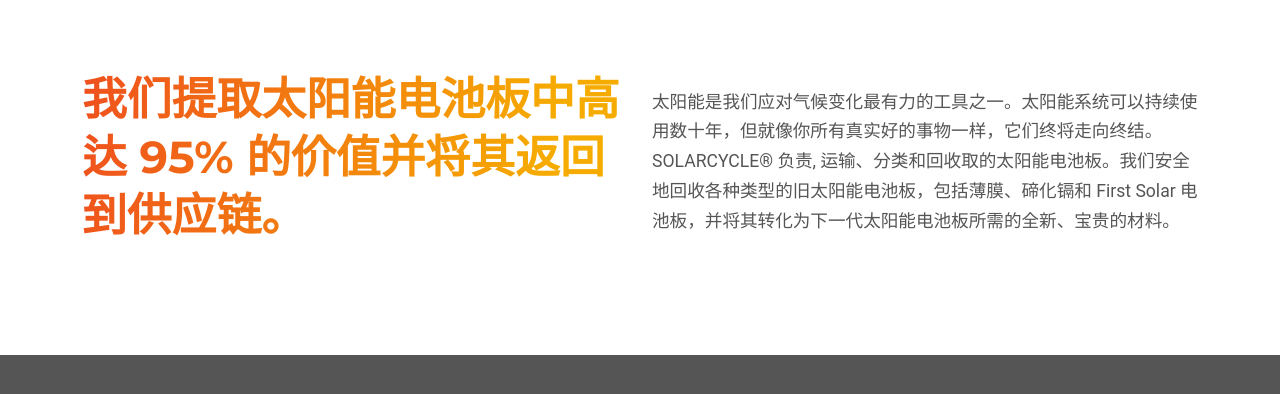
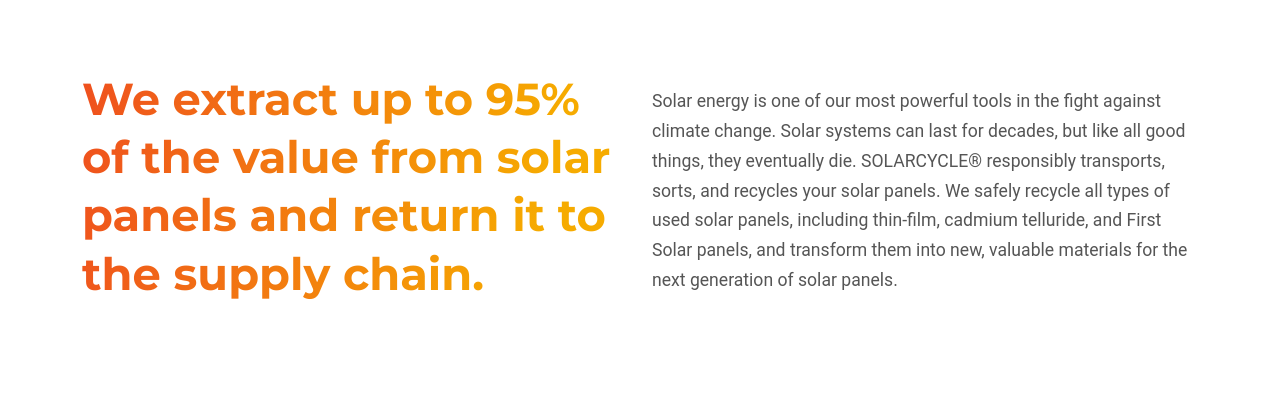
Before and after one commit to Aaron-workproject/paper-plastic, a plain HTML site: page index.html in a window 1280 px wide. Shown: the part 768-1162 px from the top of the page. Before the commit the page ends 1123 px from the top, so only its background shows below. Drawn offline with Linux system fonts and the light colour scheme.

Commit message:
torrow continect

```diff
--- a/index.html
+++ b/index.html
@@ -84,17 +84,19 @@
                 <div class="row align-items-center">
                     <div class="col-lg-6">
                         <div class="trend_content">
-                            <h2 class="section_title">我们提取太阳能电池板中高达 95% 的价值并将其返回到供应链。</h2>
+                            <h2 class="section_title">We extract up to 95% of the value from solar panels and return it to the supply chain.</h2>
                         </div>
                     </div>
                     <div class="col-lg-6">
                         <div class="trend_description">
-                            <p>太阳能是我们应对气候变化最有力的工具之一。太阳能系统可以持续使用数十年，但就像你所有真实好的事物一样，它们终将走向终结。SOLARCYCLE® 负责,
-                                运输、分类和回收取的太阳能电池板。我们安全地回收各种类型的旧太阳能电池板，包括薄膜、碲化镉和 First Solar 电池板，并将其转化为下一代太阳能电池板所需的全新、宝贵的材料。</p>
+                            <p>Solar energy is one of our most powerful tools in the fight against climate change. Solar systems can last for decades, but like all good things, they eventually die. SOLARCYCLE® responsibly transports, sorts, and recycles your solar panels. We safely recycle all types of used solar panels, including thin-film, cadmium telluride, and First Solar panels, and transform them into new, valuable materials for the next generation of solar panels.</p>
                         </div>
                     </div>
                 </div>
             </div>
+        </section>
+        <section class="application_showcase">
+
         </section>
     </main>
     <script src="assets/js/bootstrap.bundle.min.js"></script>
```
Also changed, not shown: assets/images/logo.webp (added).
